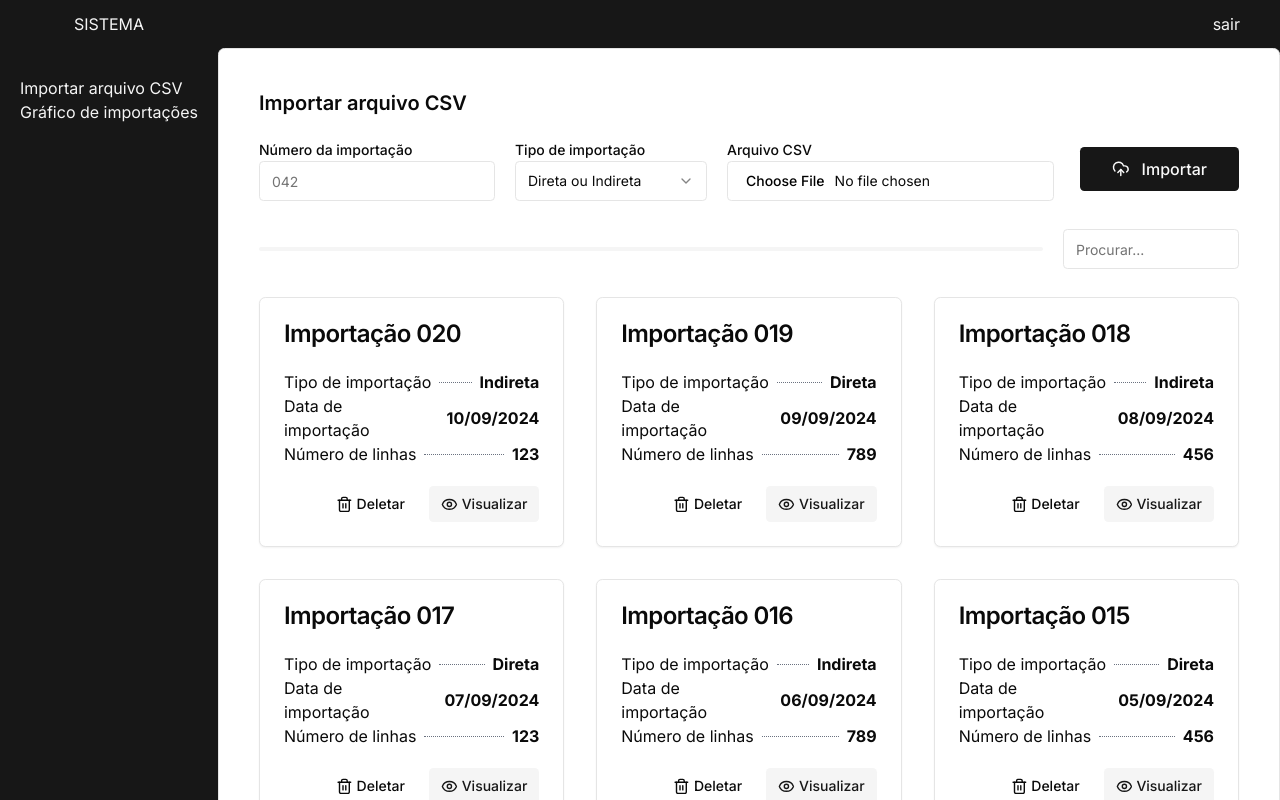
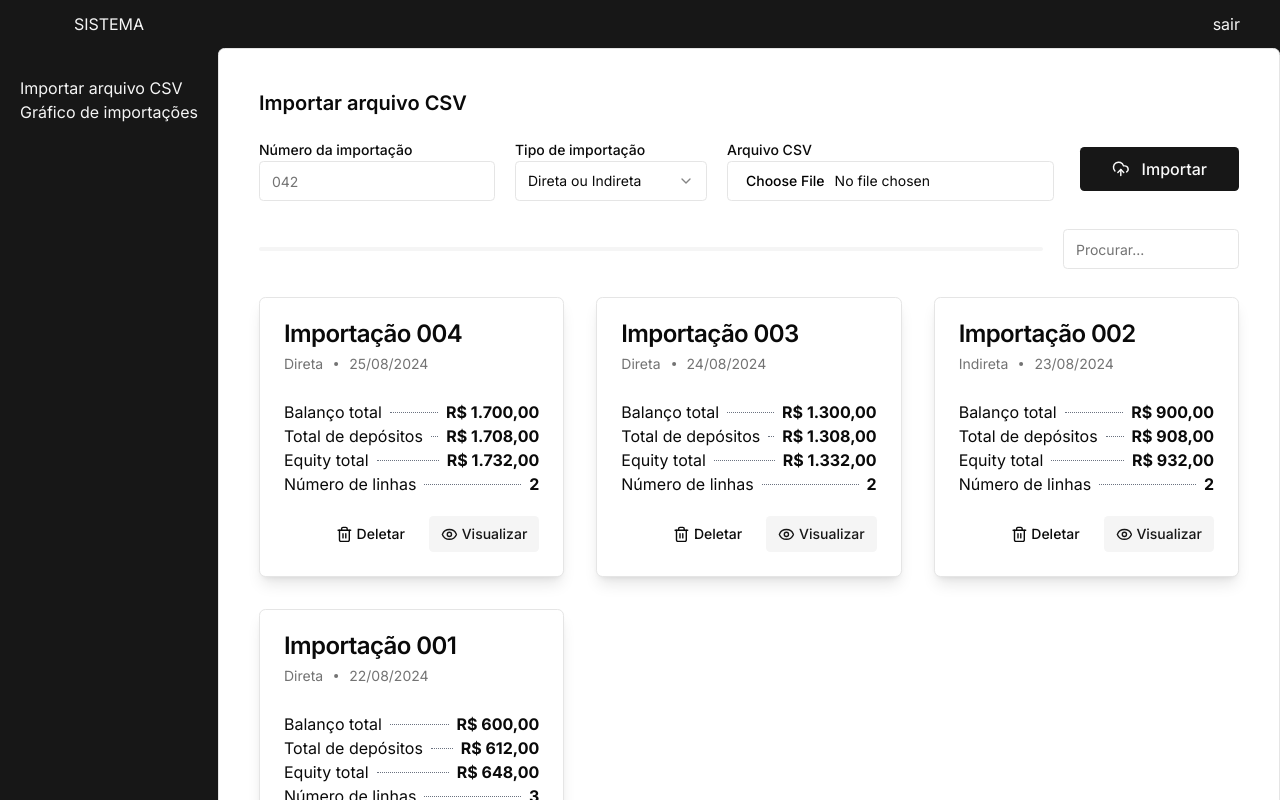
Before and after one commit to lppastor/import-csv, a Next.js app in the folder web-client/: page / in a window 1280 px wide. Shown: the top 800 px of the page. Built offline with nearby package versions, Linux system fonts and the light colour scheme.

Commit message:
feat(web): use new fake data format and update card UI

```diff
--- a/web-client/src/app/page.tsx
+++ b/web-client/src/app/page.tsx
@@ -1,4 +1,4 @@
-import { CloudUpload, Eye, Trash2 } from 'lucide-react'
+import { CloudUpload, Dot, Eye, Trash2 } from 'lucide-react'
 import { Date } from '~/components/date'
 import { Button } from '~/components/ui/button'
 import {
@@ -17,43 +17,53 @@
   SelectTrigger,
   SelectValue,
 } from '~/components/ui/select'
+import { CSVImportReturn, fetchCSVImports } from '~/lib/fake-data'
+import { moneyFormat } from '~/lib/utils'
 
-type ImportData = {
-  id: number
-  type: 'direct' | 'indirect'
-  date: string
-  lines: number
-}
+const Card = ({ importData }: { importData: CSVImportReturn }) => {
+  const {
+    id,
+    import_type,
+    created_at,
+    balance_sum,
+    data_lines,
+    deposit_sum,
+    equity_sum,
+  } = importData
 
-const Card = ({ importData }: { importData: ImportData }) => {
-  const { date, id, lines, type } = importData
-
-  const typeString: string = type === 'direct' ? 'Direta' : 'Indireta'
+  const typeString: string = import_type === 'direct' ? 'Direta' : 'Indireta'
 
   return (
-    <CardContainer>
+    <CardContainer className='shadow-lg'>
       <CardHeader>
         <CardTitle>Importação {id.toString().padStart(3, '0')}</CardTitle>
-        {/* <CardDescription>Importação direta</CardDescription> */}
+        <CardDescription className='flex items-center gap-px'>
+          <span>{typeString}</span>
+          <Dot />
+          <Date dateString={created_at} />
+        </CardDescription>
       </CardHeader>
       <CardContent className='space-y-5'>
         <div>
           <div className='flex justify-between items-center'>
-            <span>Tipo de importação</span>
+            <span>Balanço total</span>
             <span className='flex-1 mx-2 border-b border-dotted border-gray-500' />
-            <span className='font-bold'>{typeString}</span>
+            <span className='font-bold'>{moneyFormat(balance_sum)}</span>
           </div>
           <div className='flex justify-between items-center'>
-            <span>Data de importação</span>
+            <span>Total de depósitos</span>
             <span className='flex-1 mx-2 border-b border-dotted border-gray-500' />
-            <span className='font-bold'>
-              <Date dateString={date} />
-            </span>
+            <span className='font-bold'>{moneyFormat(deposit_sum)}</span>
+          </div>
+          <div className='flex justify-between items-center'>
+            <span>Equity total</span>
+            <span className='flex-1 mx-2 border-b border-dotted border-gray-500' />
+            <span className='font-bold'>{moneyFormat(equity_sum)}</span>
           </div>
           <div className='flex justify-between items-center'>
             <span>Número de linhas</span>
             <span className='flex-1 mx-2 border-b border-dotted border-gray-500' />
-            <span className='font-bold'>{lines}</span>
+            <span className='font-bold'>{data_lines}</span>
           </div>
         </div>
         <div className='flex items-center justify-end gap-3'>
@@ -81,28 +91,7 @@
 }
 
 export default function Home() {
-  const imports: ImportData[] = [
-    { id: 1, type: 'direct', date: '2024-08-22', lines: 258 },
-    { id: 2, type: 'indirect', date: '2024-08-23', lines: 116 },
-    { id: 3, type: 'direct', date: '2024-08-24', lines: 312 },
-    { id: 4, type: 'indirect', date: '2024-08-25', lines: 89 },
-    { id: 5, type: 'direct', date: '2024-08-26', lines: 78 },
-    { id: 6, type: 'indirect', date: '2024-08-27', lines: 45 },
-    { id: 7, type: 'direct', date: '2024-08-28', lines: 99 },
-    { id: 8, type: 'indirect', date: '2024-08-29', lines: 123 },
-    { id: 9, type: 'direct', date: '2024-08-30', lines: 456 },
-    { id: 10, type: 'indirect', date: '2024-08-31', lines: 789 },
-    { id: 11, type: 'direct', date: '2024-09-01', lines: 123 },
-    { id: 12, type: 'indirect', date: '2024-09-02', lines: 456 },
-    { id: 13, type: 'direct', date: '2024-09-03', lines: 789 },
-    { id: 14, type: 'indirect', date: '2024-09-04', lines: 123 },
-    { id: 15, type: 'direct', date: '2024-09-05', lines: 456 },
-    { id: 16, type: 'indirect', date: '2024-09-06', lines: 789 },
-    { id: 17, type: 'direct', date: '2024-09-07', lines: 123 },
-    { id: 18, type: 'indirect', date: '2024-09-08', lines: 456 },
-    { id: 19, type: 'direct', date: '2024-09-09', lines: 789 },
-    { id: 20, type: 'indirect', date: '2024-09-10', lines: 123 },
-  ]
+  const imports = fetchCSVImports()
 
   return (
     <div className='space-y-7'>
```
